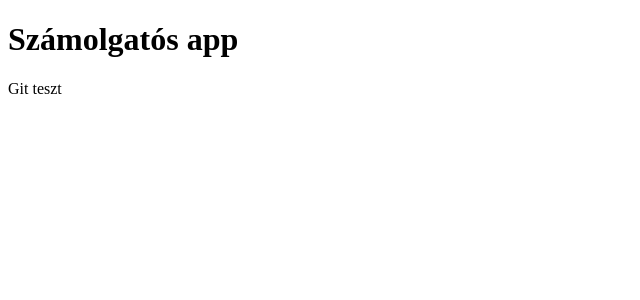
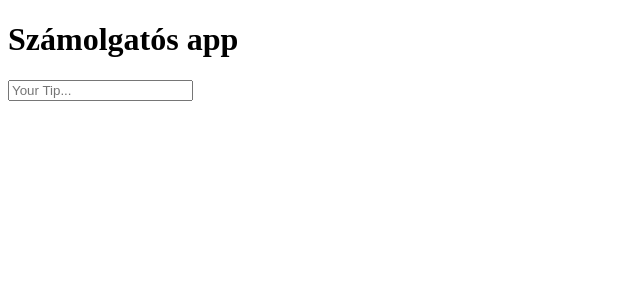
Before and after one commit to richardtavaszi-dev/number-guesser-app, an Angular app: page / in a window 1280 px wide. Shown: the top 300 px of the page, without its empty margins (0-640 px from the left). Built offline with nearby package versions, Linux system fonts and the light colour scheme.

Commit message:
placeholder

```diff
--- a/src/app/app.html
+++ b/src/app/app.html
@@ -1,5 +1,5 @@
 
   <div class="content">
       <h1>Számolgatós app</h1>
-      <p>Git teszt</p>
+      <input type="text" placeholder="Your Tip...">
     </div>
```
